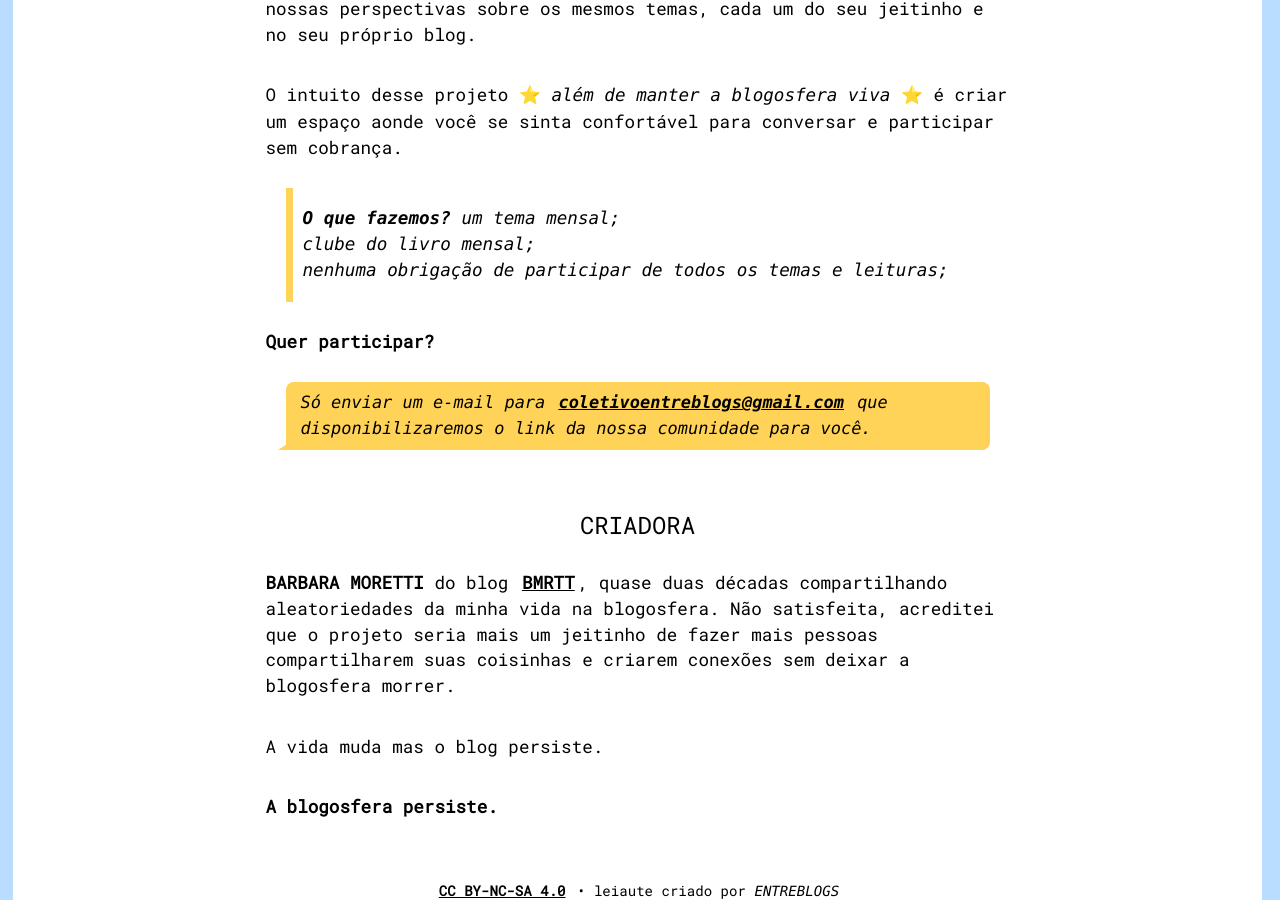
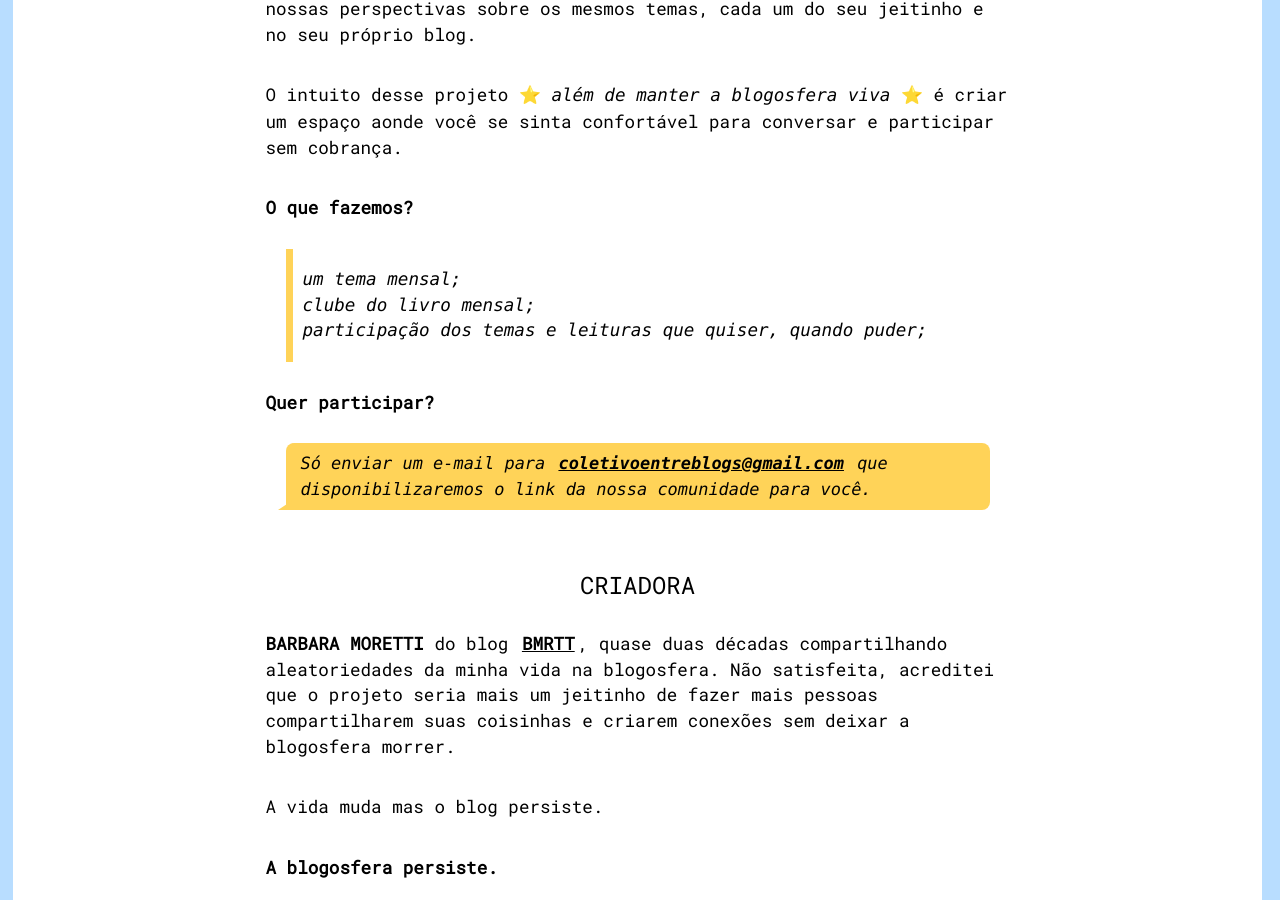
Before and after one commit to bamoretti/entreblogs, a Jekyll site: the page built from index.md, in a window 1280 px wide and 900 px high, scrolled down 616 px. Built offline with Jekyll 4.4.1, drawn with Linux system fonts in a browser that asks for light colours; comment, search, counter and statistics services are not loaded.

Commit message:
Revise section on project activities and participation
Updated the formatting and phrasing for clarity.

```diff
--- a/index.md
+++ b/index.md
@@ -9,10 +9,11 @@ description: Um espaço para compartilhar perspectivas sobre os mesmos temas, ca
 
 O intuito desse projeto ⭐ _além de manter a blogosfera viva_ ⭐ é criar um espaço aonde você se sinta confortável para conversar e participar sem cobrança.
 
-> **O que fazemos?**
+**O que fazemos?**
+>
 um tema mensal;
 clube do livro mensal;
-nenhuma obrigação de participar de todos os temas e leituras;
+participação dos temas e leituras que quiser, quando puder;
 
 **Quer participar?**
 <blockquote class="fleabag"> Só enviar um e-mail para <a href="mailto:coletivoentreblogs@gmail.com?subject=Também quero participar da comunidade">coletivoentreblogs@gmail.com</a> que disponibilizaremos o link da nossa comunidade para você.</blockquote>
```
